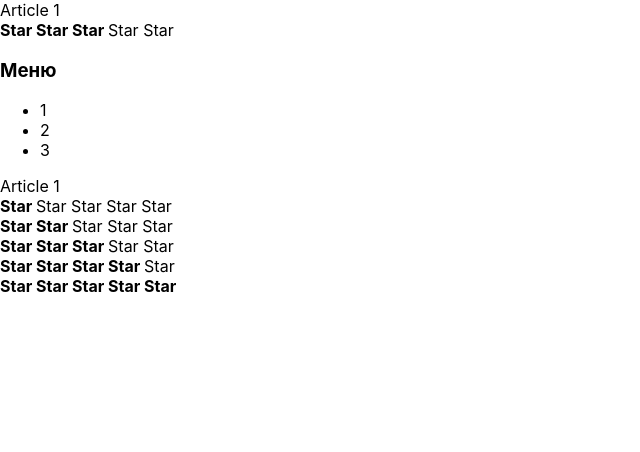
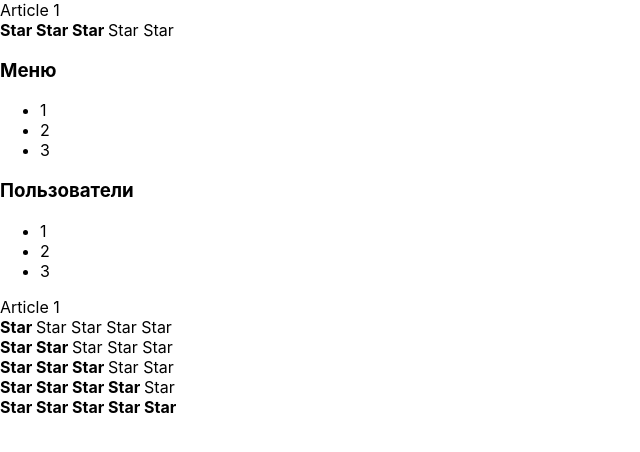
Before and after one commit to Mrleoneed/KABZDA, a React (Create React App) app: page / in a window 1280 px wide. Shown: the top 452 px of the page, without its empty margins (0-640 px from the left). Built offline with nearby package versions, Linux system fonts and the light colour scheme.

Commit message:
Less 04: PropsType

```diff
--- a/src/App.tsx
+++ b/src/App.tsx
@@ -10,7 +10,8 @@ function App() {
         <div>
             Article 1
             <Rating value={3}/>
-            <Accordion title={"Меню"}/>
+            <Accordion titleValue={"Меню"}/>
+            <Accordion titleValue={"Пользователи"}/>
             Article 1
             <Rating value={1}/>
             <Rating value={2}/>
--- a/src/Components/Accordion/Accordion.tsx
+++ b/src/Components/Accordion/Accordion.tsx
@@ -1,21 +1,26 @@
 import React from "react";
 
+type AccordionPropsType = {
+    titleValue: string
+}
 
-type AccordionPropsType = {
+type AccordionTitlePropsType = {
     title: string
 }
+
 
 function Accordion(props: AccordionPropsType) {
     console.log('Accordion Rendered')
     return (
         <>
-            <AccordionTitle title={props.title}/>
+            <AccordionTitle title={props.titleValue}/>
             <AccordionBody/>
         </>
     )
 }
 
-function AccordionTitle(props: AccordionPropsType) {
+
+function AccordionTitle(props: AccordionTitlePropsType) {
     console.log('AccordionTitle Rendered')
     return (
         <>
```
